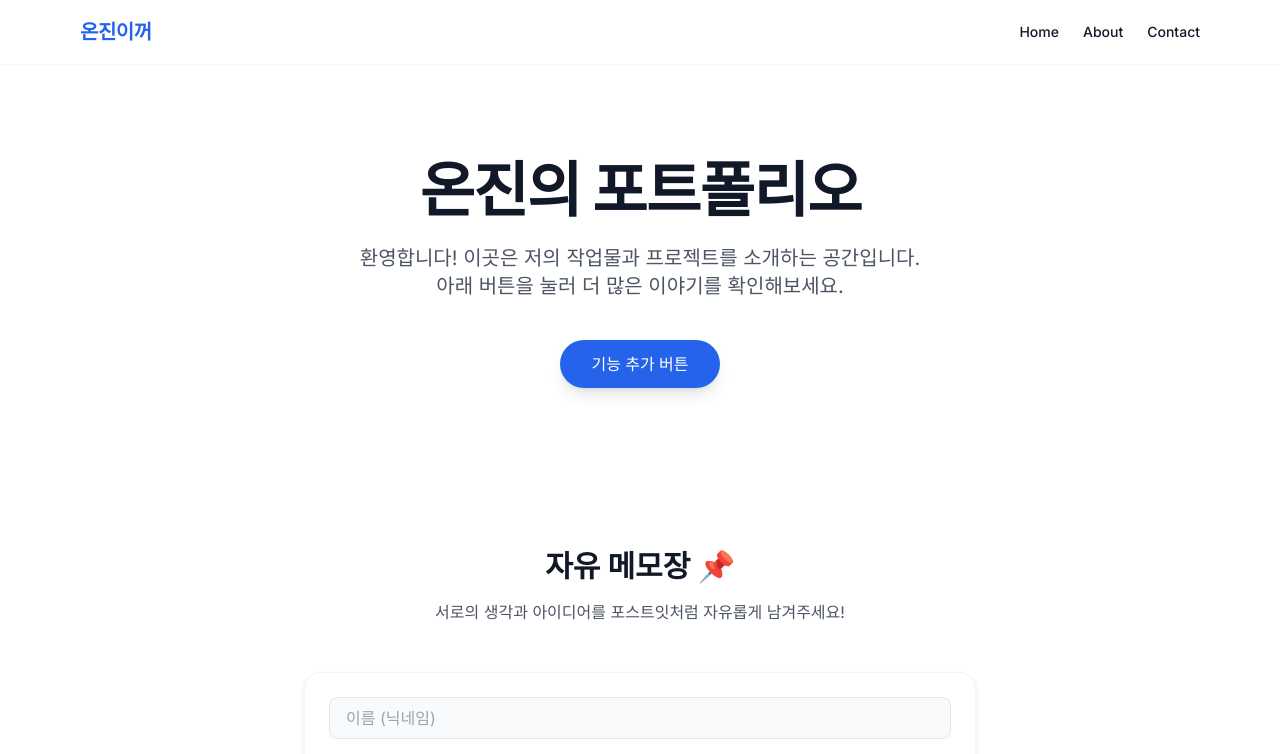
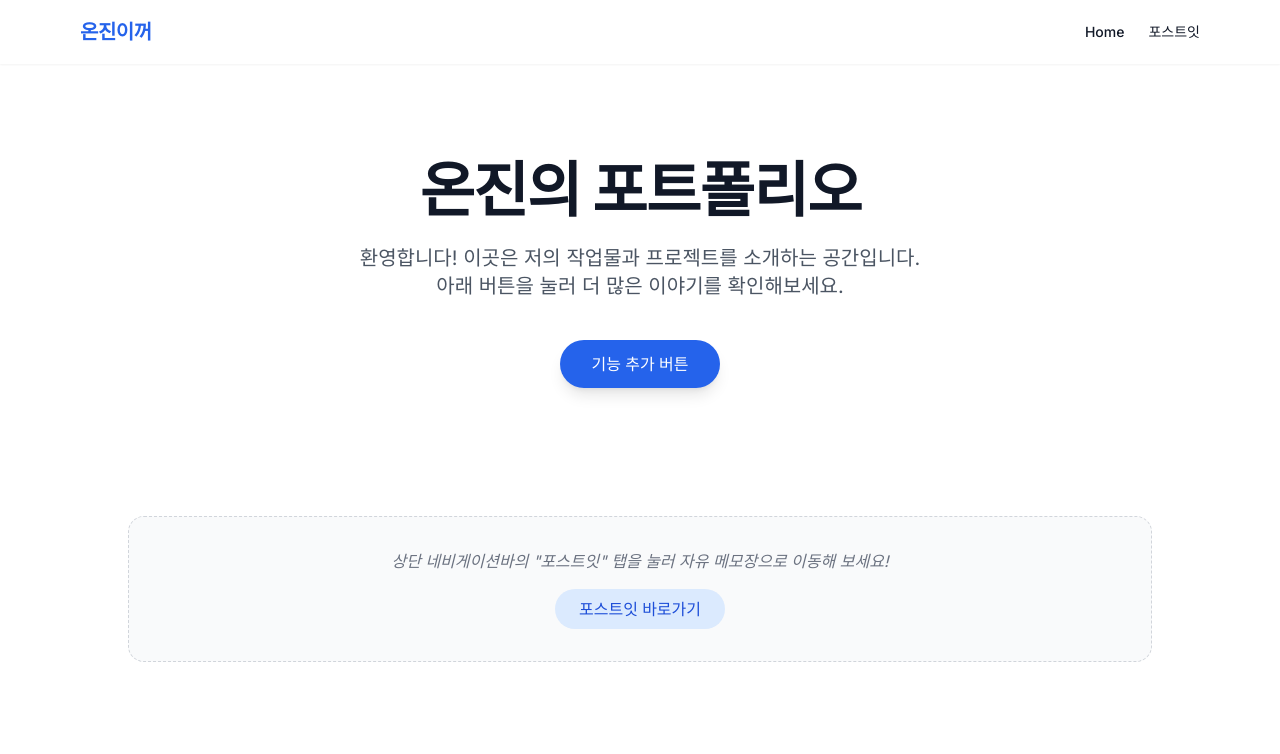
Before and after one commit to lwj4432-collab/on_jin, a Next.js app: page / in a window 1280 px wide. Shown: the top 754 px of the page. Built offline with nearby package versions, Linux system fonts and the light colour scheme.

Commit message:
Feat: Move MemoBoard to its own navigation tab /post-it

```diff
--- a/app/layout.tsx
+++ b/app/layout.tsx
@@ -1,5 +1,6 @@
 import type { Metadata } from "next";
 import { Inter } from "next/font/google";
+import Link from "next/link";
 import "./globals.css";
 
 const inter = Inter({ subsets: ["latin"] });
@@ -24,11 +25,9 @@ export default function RootLayout({
               온진이꺼
             </div>
             <nav>
-              {/* 여기에 새로운 네비게이션 링크를 추가하세요 */}
               <ul className="flex space-x-6 text-sm font-medium">
-                <li><a href="#" className="hover:text-blue-600 transition-colors">Home</a></li>
-                <li><a href="#" className="hover:text-blue-600 transition-colors">About</a></li>
-                <li><a href="#" className="hover:text-blue-600 transition-colors">Contact</a></li>
+                <li><Link href="/" className="hover:text-blue-600 transition-colors">Home</Link></li>
+                <li><Link href="/post-it" className="hover:text-blue-600 transition-colors">포스트잇</Link></li>
               </ul>
             </nav>
           </div>
--- a/app/page.tsx
+++ b/app/page.tsx
@@ -1,4 +1,4 @@
-import MemoBoard from "../components/MemoBoard";
+import Link from "next/link";
 
 export default function Home() {
   return (
@@ -24,7 +24,16 @@ export default function Home() {
 
       {/* 여기에 새로운 섹션(예: About, Skills, Projects 목록) 컴포넌트를 추가하세요 */}
       <section className="mt-32 w-full max-w-5xl">
-        <MemoBoard />
+        <div className="p-8 border border-dashed border-gray-300 rounded-2xl bg-gray-50 text-center">
+          <p className="text-gray-500 italic mb-4">
+            상단 네비게이션바의 "포스트잇" 탭을 눌러 자유 메모장으로 이동해 보세요!
+          </p>
+          <Link href="/post-it">
+            <button className="px-6 py-2 bg-blue-100 text-blue-700 hover:bg-blue-200 font-medium rounded-full transition-colors">
+              포스트잇 바로가기
+            </button>
+          </Link>
+        </div>
       </section>
     </div>
   );
--- /dev/null
+++ b/app/post-it/page.tsx
@@ -0,0 +1,14 @@
+import MemoBoard from "../../components/MemoBoard";
+
+export const metadata = {
+  title: "포스트잇 - 온진의 포트폴리오",
+  description: "자유롭게 의견을 남기는 패들렛 스타일의 포스트잇 공간입니다.",
+};
+
+export default function PostItPage() {
+  return (
+    <div className="py-12">
+      <MemoBoard />
+    </div>
+  );
+}
```
